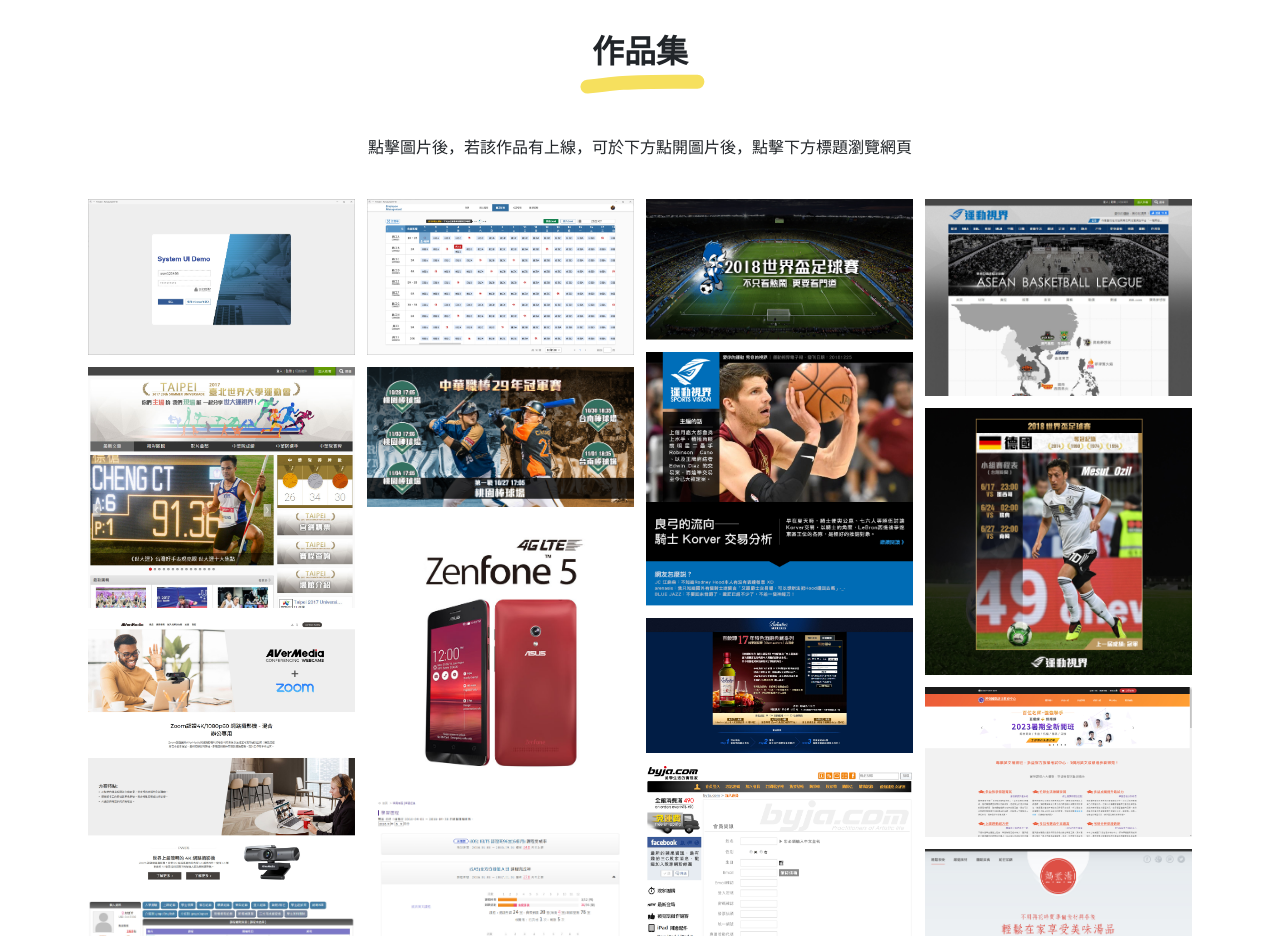
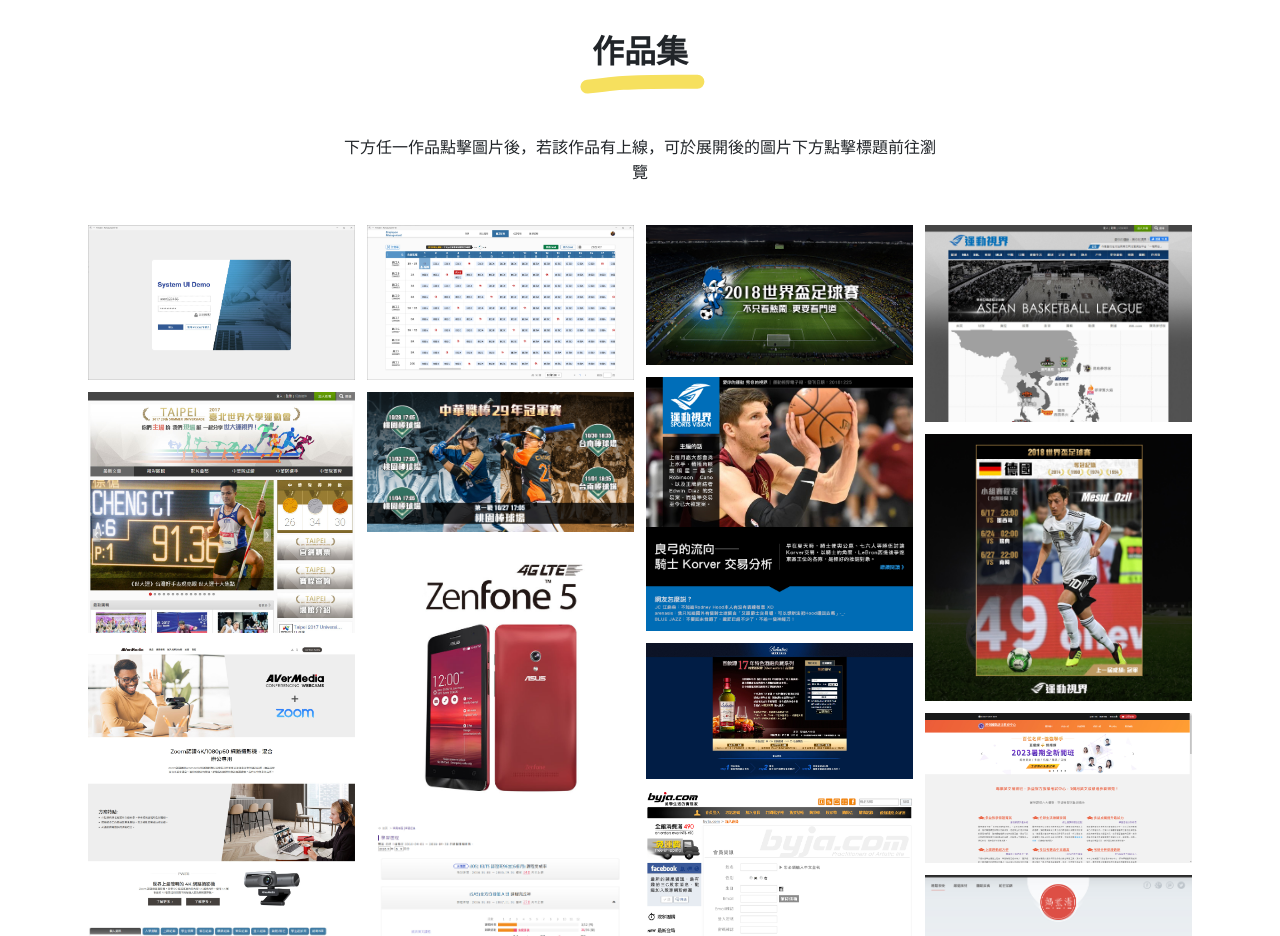
Before and after one commit to RuneHuang/pages, a plain HTML site: page index.html in a window 1280 px wide. Shown: the part 1120-2056 px from the top of the page. Drawn offline with Linux system fonts and the light colour scheme.

Commit message:
Update index.html

```diff
--- a/index.html
+++ b/index.html
@@ -170,7 +170,7 @@
       <h2 class="marker marker-center">作品集</h2>
     </div>
     <div class="text-center">
-      <p class="mx-auto mb-3" style="max-width:600px">點擊圖片後，若該作品有上線，可於下方點開圖片後，點擊下方標題瀏覽網頁</p>
+      <p class="mx-auto mb-3" style="max-width:600px">下方任一作品點擊圖片後，若該作品有上線，可於展開後的圖片下方點擊標題前往瀏覽</p>
     </div>
     <div class="grid bp-gallery pb-3" data-aos="zoom-in-up" data-aos-delay="100">
       <div class="grid-sizer"></div>
```
